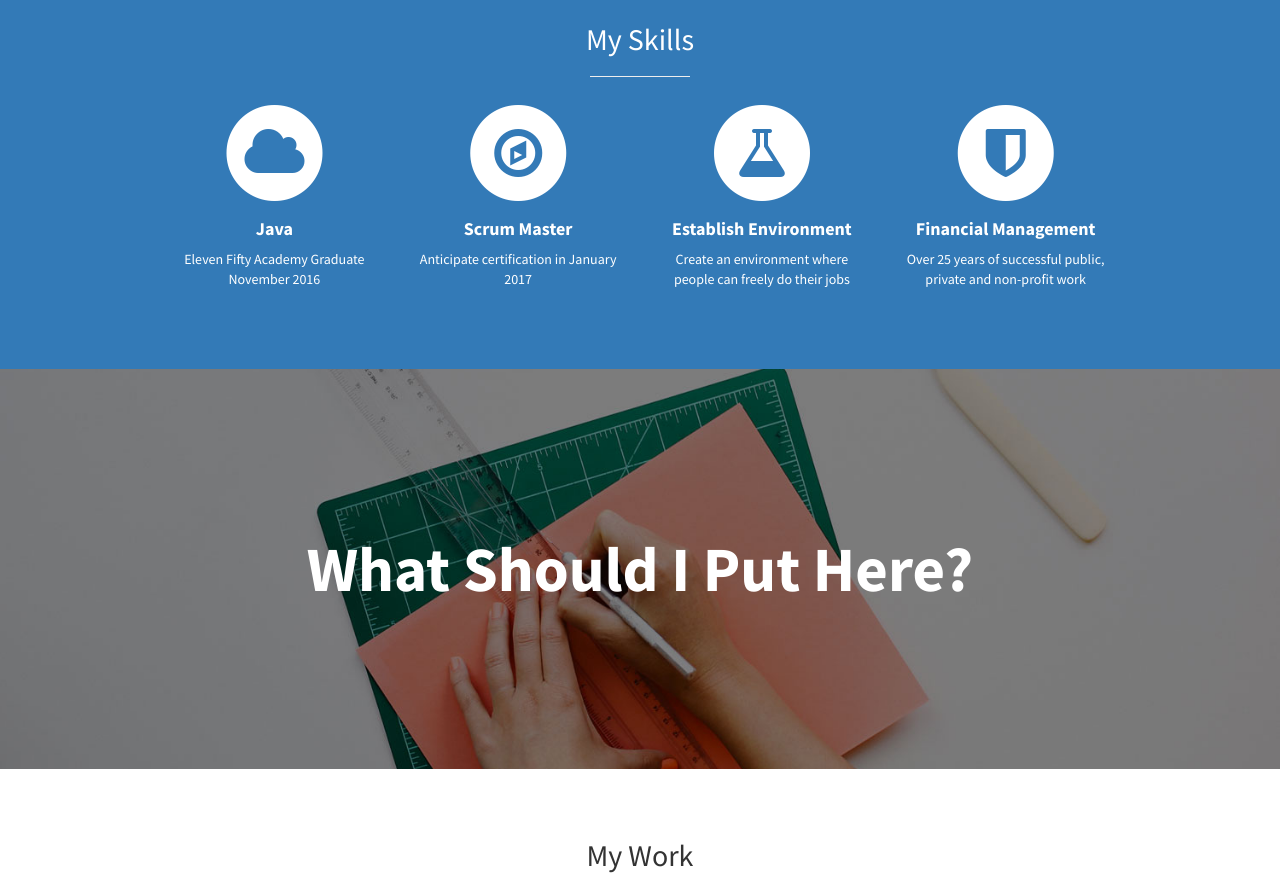
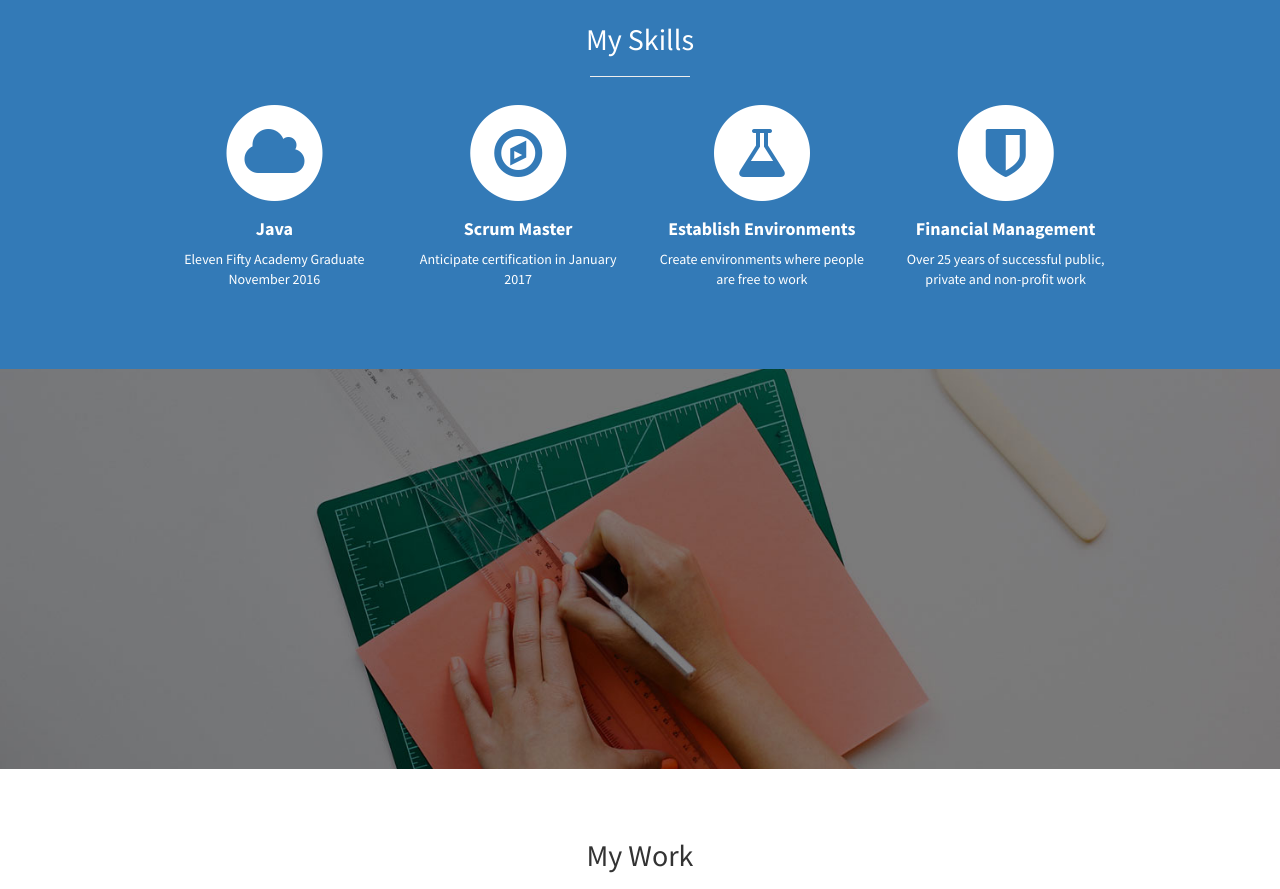
Before and after one commit to Decker702/decker702.github.com, a plain HTML site: page index.html in a window 1280 px wide. Shown: the part 948-1837 px from the top of the page. Drawn offline with Linux system fonts and the light colour scheme.

Commit message:
safe, before more changes

```diff
--- a/index.html
+++ b/index.html
@@ -122,9 +122,9 @@
                                 <i class="fa fa-flask fa-stack-1x text-primary"></i>
                             </span>
                                 <h4>
-                                    <strong>Establish Environment</strong>
+                                    <strong>Establish Environments</strong>
                                 </h4>
-                                <p>Create an environment where people can freely do their jobs</p>
+                                <p>Create environments where people are free to work</p>
                         <!--        <a href="#" class="btn btn-light">Learn More</a> -->
                             </div>
                         </div>
@@ -154,7 +154,7 @@
     <!-- Callout -->
     <aside class="callout">
         <div class="text-vertical-center">
-            <h1>What Should I Put Here?</h1>
+            <h1></h1>
         </div>
     </aside>
 
@@ -206,7 +206,7 @@
     </section>
 
     <!-- Call to Action -->
-    <aside class="call-to-action bg-primary">
+<!--    <aside class="call-to-action bg-primary">
         <div class="container">
             <div class="row">
                 <div class="col-lg-12 text-center">
```
